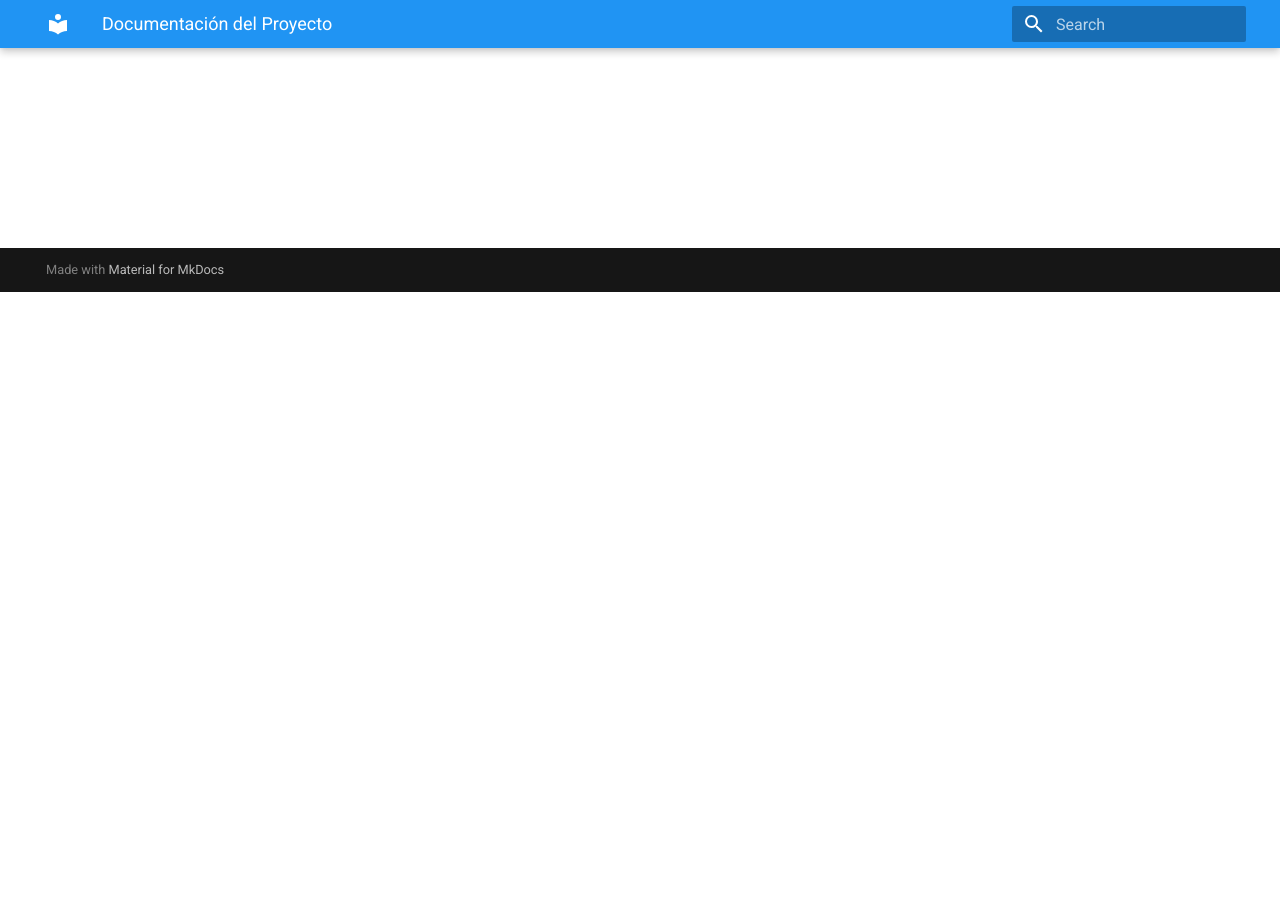
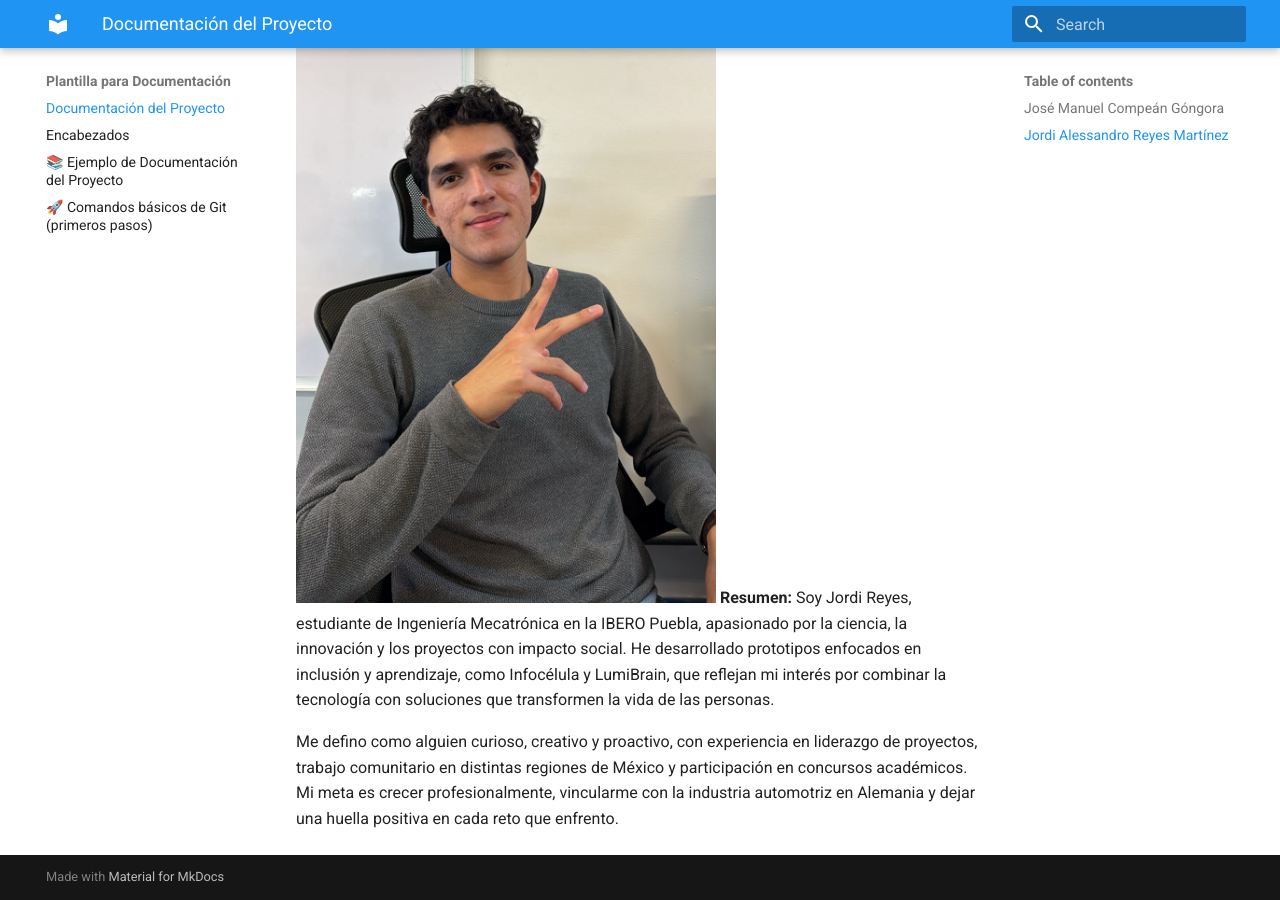
Before and after one commit to Alesso-24/Respositorio_AleyJose, an MkDocs documentation site: the page built from docs/index.md, in a window 1280 px wide and 900 px high, scrolled down 608 px. Built offline with MkDocs 1.6.1 and Material for MkDocs 9.7.7, drawn with Linux system fonts in a browser that asks for light colours; before the commit the page ends 900 px from its top, so only the background shows below that.

Commit message:
cambios ale

```diff
--- a/docs/index.md
+++ b/docs/index.md
@@ -27,5 +27,7 @@
 
 
 ## Jordi Alessandro Reyes Martínez
+<img src="../recursos/imgs/img_ale.jpg" alt="Diagrama del sistema" width="420">
+**Resumen:** Soy Jordi Reyes, estudiante de Ingeniería Mecatrónica en la IBERO Puebla, apasionado por la ciencia, la innovación y los proyectos con impacto social. He desarrollado prototipos enfocados en inclusión y aprendizaje, como Infocélula y LumiBrain, que reflejan mi interés por combinar la tecnología con soluciones que transformen la vida de las personas.
 
-**Resumen:**
+Me defino como alguien curioso, creativo y proactivo, con experiencia en liderazgo de proyectos, trabajo comunitario en distintas regiones de México y participación en concursos académicos. Mi meta es crecer profesionalmente, vincularme con la industria automotriz en Alemania y dejar una huella positiva en cada reto que enfrento.
```
Also changed, not shown: docs/recursos/imgs/img_ale.jpg (added).
